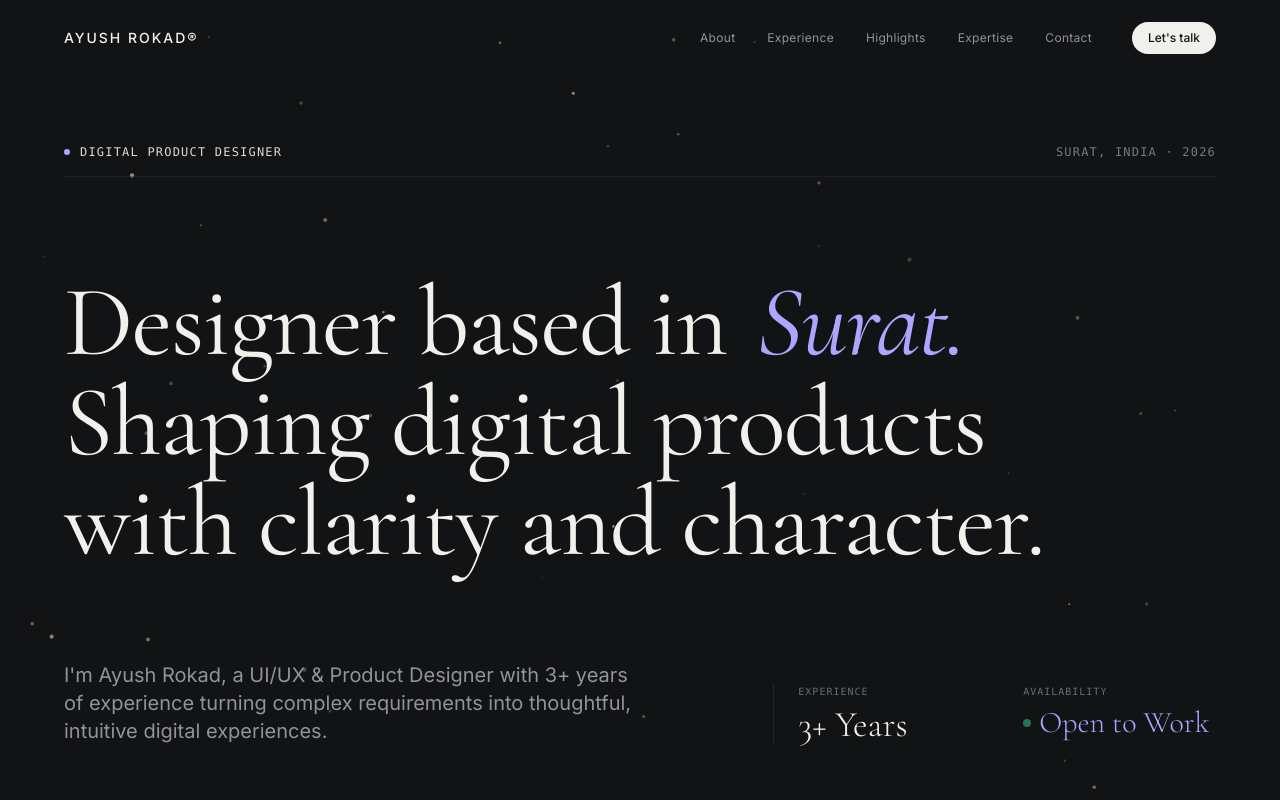
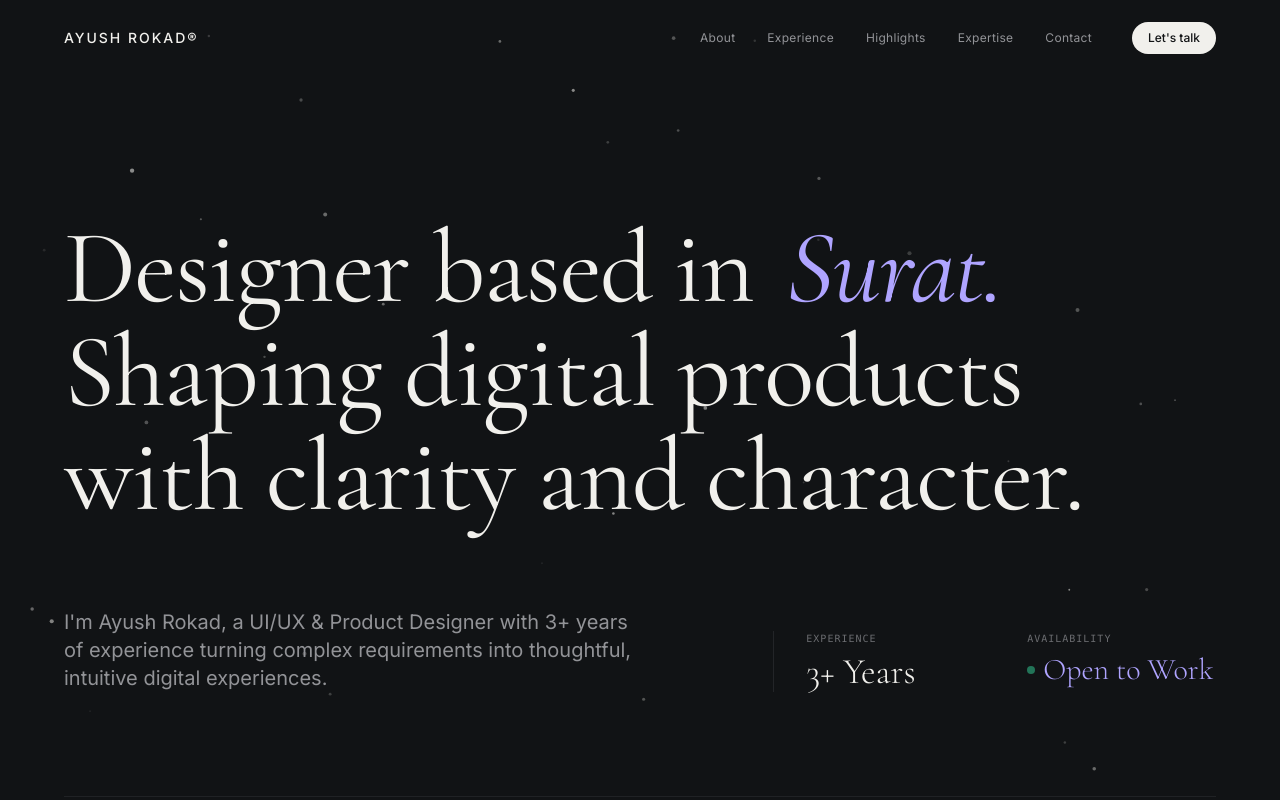
Before and after one commit to ayushrokad/Ayush-Rokad, a Next.js app: page / in a window 1280 px wide. Shown: the top 800 px of the page. Built offline with nearby package versions, Linux system fonts and the light colour scheme.

Commit message:
feat: remove eyebrow container and refine hero vertical rhythm

```diff
--- a/src/components/Hero.tsx
+++ b/src/components/Hero.tsx
@@ -9,42 +9,24 @@ import { ArrowDown } from 'lucide-react';
 
 export const Hero: React.FC = () => {
   return (
-    <section className="relative min-h-[92vh] flex flex-col justify-between pt-28 pb-14 md:pt-36 md:pb-16 overflow-hidden bg-[#111315]">
+    <section className="relative min-h-[92vh] flex flex-col justify-between pt-32 sm:pt-36 md:pt-44 lg:pt-48 pb-14 md:pb-16 overflow-hidden bg-[#111315]">
       {/* Subtle Atmospheric Star Field Canvas */}
       <StarField />
 
       {/* Main Content Container */}
       <div className="relative z-10 max-w-content mx-auto w-full px-5 md:px-16 flex-1 flex flex-col justify-between">
-        {/* Top Eyebrow row */}
-        <motion.div
-          initial={{ opacity: 0, y: -10 }}
-          animate={{ opacity: 1, y: 0 }}
-          transition={{ duration: 0.6, ease: [0.16, 1, 0.3, 1] }}
-          className="flex items-center justify-between text-xs text-[#929397] tracking-wider uppercase mb-10 md:mb-16 pb-4 border-b border-[#303236]/40"
-        >
-          <div className="flex items-center gap-2.5">
-            <span className="w-1.5 h-1.5 rounded-full bg-[#AFA4FF]" />
-            <span className="font-mono text-[11px] sm:text-xs tracking-widest text-[#F1F0EC]/90 font-medium">
-              {portfolioData.hero.badge}
-            </span>
-          </div>
-          <span className="font-mono text-[11px] sm:text-xs text-[#929397]/80 tracking-widest">
-            {portfolioData.hero.locationYear}
-          </span>
-        </motion.div>
-
-        {/* Spacious Typography-Led Core */}
-        <div className="my-auto py-4 md:py-8 space-y-12 md:space-y-16">
+        {/* Core Hero Content */}
+        <div className="my-auto py-2 md:py-6">
           {/* Main Headline */}
           <div className="max-w-5xl">
             <motion.h1
               variants={headlineLineVariant}
               initial="hidden"
               animate="visible"
-              className="font-serif text-[2.85rem] sm:text-6xl md:text-7xl lg:text-[5.5rem] xl:text-[6.25rem] leading-[1.04] tracking-[-0.015em] text-[#F1F0EC]"
+              className="font-serif text-[3rem] sm:text-6xl md:text-7xl lg:text-[5.5rem] xl:text-[6.5rem] leading-[1.04] tracking-[-0.015em] text-[#F1F0EC]"
             >
               <span>{portfolioData.hero.headline.line1}</span>
-              <span className="italic font-normal text-[#AFA4FF] inline-block ml-1 sm:ml-2">
+              <span className="italic font-normal text-[#AFA4FF] inline-block ml-1.5 sm:ml-2.5">
                 {portfolioData.hero.headline.highlight}
               </span>
               <br />
@@ -55,7 +37,7 @@ export const Hero: React.FC = () => {
           </div>
 
           {/* Editorial Subtext & Typographic Metadata Highlights */}
-          <div className="grid grid-cols-1 lg:grid-cols-12 gap-10 lg:gap-16 items-end pt-4 md:pt-6">
+          <div className="grid grid-cols-1 lg:grid-cols-12 gap-10 lg:gap-16 items-end mt-12 md:mt-20">
             {/* Supporting Narrative (7 cols) */}
             <motion.div
               initial={{ opacity: 0, y: 16 }}
@@ -73,7 +55,7 @@ export const Hero: React.FC = () => {
               initial={{ opacity: 0, y: 16 }}
               animate={{ opacity: 1, y: 0 }}
               transition={{ duration: 0.7, delay: 0.3, ease: [0.16, 1, 0.3, 1] }}
-              className="lg:col-span-5 grid grid-cols-2 gap-8 lg:pl-6 border-t lg:border-t-0 lg:border-l border-[#303236]/60 pt-6 lg:pt-0"
+              className="lg:col-span-5 grid grid-cols-2 gap-8 lg:pl-8 border-t lg:border-t-0 lg:border-l border-[#303236]/60 pt-6 lg:pt-0"
             >
               <div>
                 <span className="block text-[10px] font-mono uppercase text-[#929397]/70 tracking-widest mb-1.5">
@@ -102,7 +84,7 @@ export const Hero: React.FC = () => {
           initial={{ opacity: 0 }}
           animate={{ opacity: 1 }}
           transition={{ duration: 0.8, delay: 0.4 }}
-          className="mt-12 md:mt-16 pt-5 border-t border-[#303236]/50 flex flex-col sm:flex-row sm:items-center justify-between gap-4 text-xs font-mono text-[#929397]/80"
+          className="mt-14 md:mt-20 pt-6 border-t border-[#303236]/50 flex flex-col sm:flex-row sm:items-center justify-between gap-4 text-xs font-mono text-[#929397]/80"
         >
           <div className="flex items-center gap-6">
             <span className="text-[#F1F0EC]/90">
```
